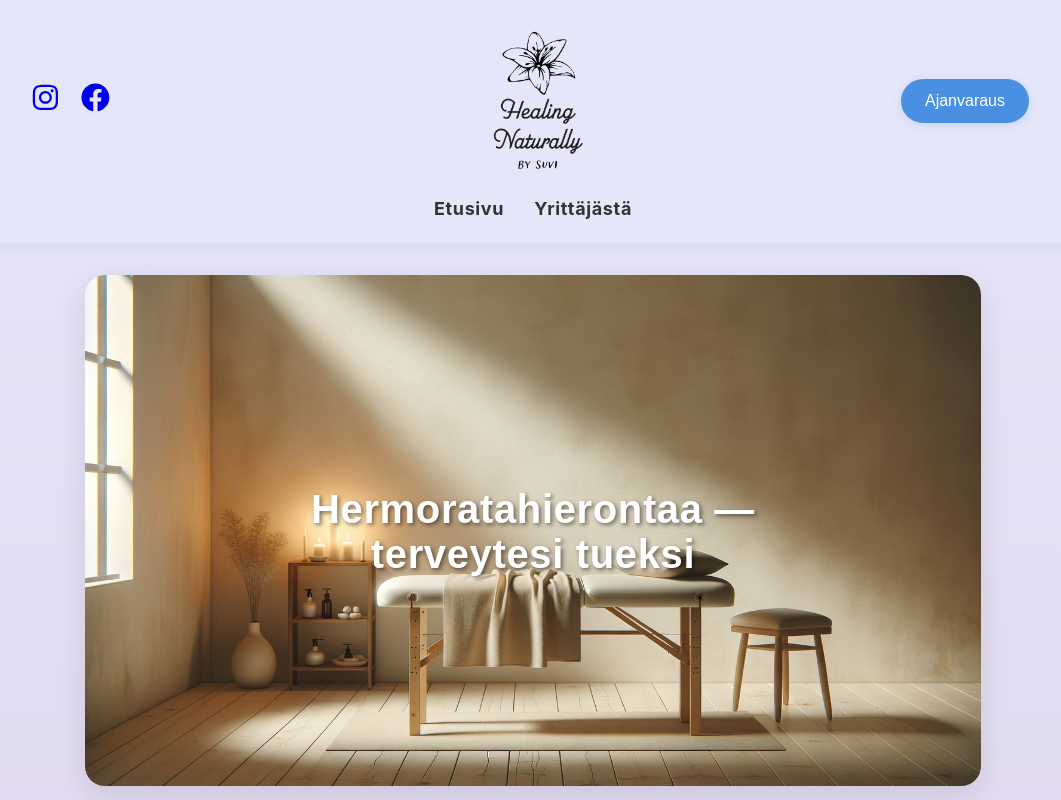
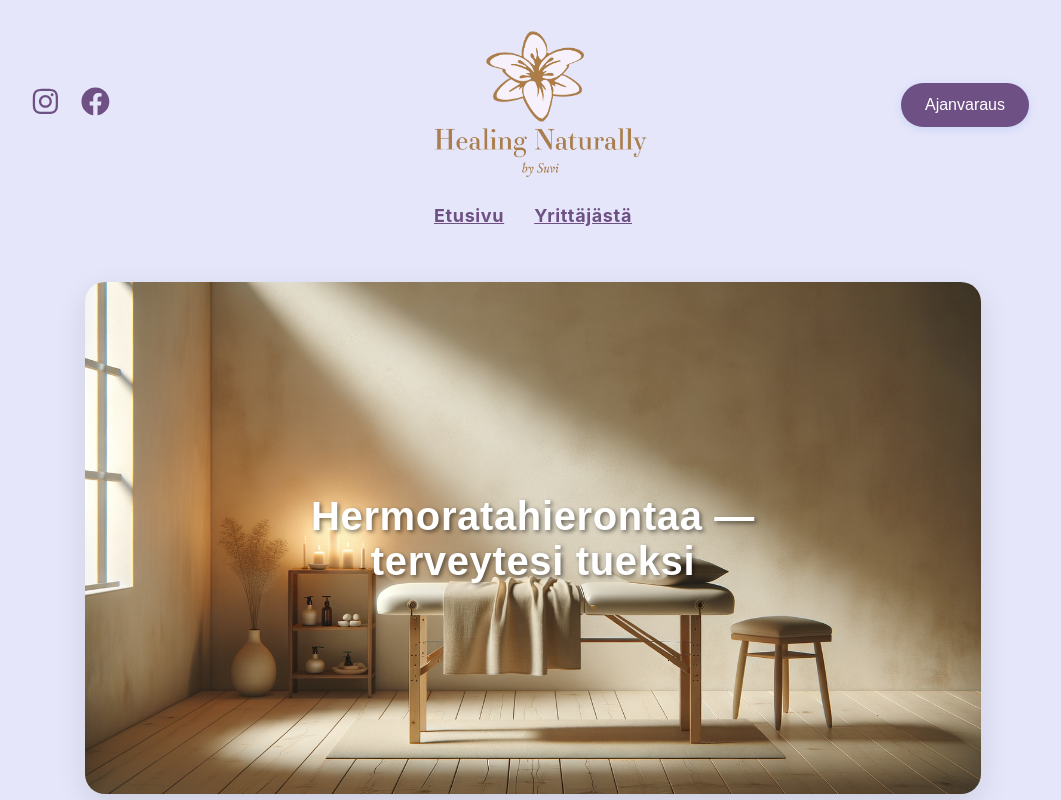
Before and after one commit to suvi1231/kotisivut, a React (Create React App) app: page / in a window 1280 px wide. Shown: the top 800 px of the page, without its empty margins (107-1168 px from the left). Built offline with nearby package versions, Linux system fonts and the light colour scheme; a web font is replaced by a local one.

Commit message:
header is almost good

```diff
--- a/src/App.css
+++ b/src/App.css
@@ -2,6 +2,6 @@
 .App {
   min-height: 100vh;
   /* background: linear-gradient(to bottom, #ffffff, #f8f9fa); */
-  background: linear-gradient(to bottom, #E6E6FA, #D8BFD8) !important;
+  background:#E6E6FA !important;
   overflow-x: hidden;
 }
--- a/src/components/Header.css
+++ b/src/components/Header.css
@@ -1,7 +1,7 @@
 header {
   background: #E6E6FA !important;
   padding: 1.5rem 8rem;
-  box-shadow: 0 2px 15px rgba(0, 0, 0, 0.05);
+  /* box-shadow: 0 2px 15px rgba(0, 0, 0, 0.05); */
   position: sticky;
   top: 0;
   z-index: 1000;
@@ -41,6 +41,11 @@ header {
   position: relative;
   display: inline-block;
   text-align: center;
+  color: #6E5084;
+}
+
+.header-left a:hover {
+  color: #8c749e;
 }
 
 .header-left h1::after {
@@ -71,7 +76,7 @@ header {
 }
 
 .header-center img {
-  width: 100px; /* Adjust the width as needed */
+  width: 69%; /* Adjust the width as needed */
   height: auto;
   display: flex;
   justify-content: center;
@@ -88,14 +93,14 @@ header {
 }
 
 .header-link {
-  text-decoration: none;
+  text-decoration: underline;
   font-size: 18px;
-  color: #333;
+  color: #6E5084;
   font-weight: bold;
 }
 
 .header-link:hover {
-  color: #007bff; /* Change color on hover */
+  color: #705e7d; /* Change color on hover */
 }
 
 nav ul {
@@ -139,7 +144,7 @@ nav a:hover::after {
 }
 
 nav button {
-  background: #4a90e2;
+  background: #6E5084;
   color: white;
   border: none;
   padding: 0.8rem 1.5rem;
@@ -152,7 +157,7 @@ nav button {
 }
 
 nav button:hover {
-  background: #357abd;
+  background: #9d7db4;
   transform: translateY(-2px);
   box-shadow: 0 4px 15px rgba(74, 144, 226, 0.3);
 }
--- a/src/components/Header.js
+++ b/src/components/Header.js
@@ -1,7 +1,7 @@
 import React from 'react';
 import { Link } from 'react-router-dom';
 import './Header.css';
-import logo from '../images/Logodraft.png';
+import logo from '../images/HealingNaturally.png';
 import {FaInstagram , FaFacebook } from "react-icons/fa";
 
 const Header = () => {
```
